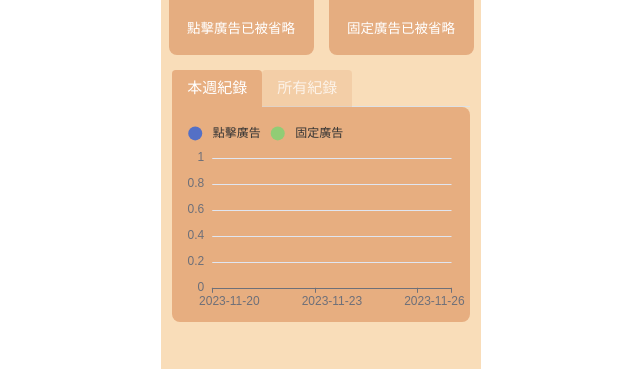
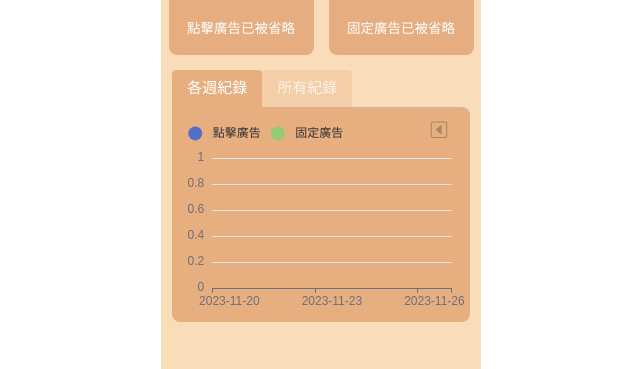
Before and after one commit to TimgleCT/AutoClickYTSkipAdBtn, a Vue app: page / in a window 1280 px wide. Shown: the part 308-677 px from the top of the page, without its empty margins (319-959 px from the left). Built offline with nearby package versions, Linux system fonts and the light colour scheme; a web font is replaced by a local one.

Commit message:
feat: 本週記錄調整為各週紀錄
- 可查看過去每天的統計圖表資料

```diff
--- a/package.json
+++ b/package.json
@@ -11,6 +11,7 @@
   },
   "dependencies": {
     "bootstrap": "^5.3.2",
+    "bootstrap-icons": "^1.11.2",
     "vue": "^3.3.4"
   },
   "devDependencies": {
--- a/src/App.vue
+++ b/src/App.vue
@@ -32,7 +32,7 @@ import skipAdBarChart from './components/skipAdBarChart.vue';
     <infoTabs
       :tabs="[
         {
-          title: '本週紀錄',
+          title: '各週紀錄',
           component: skipAdBarChart,
         },
         {
--- a/src/components/skipAdBarChart.vue
+++ b/src/components/skipAdBarChart.vue
@@ -1,12 +1,22 @@
 <script setup>
-import { ref } from 'vue';
+import { computed, ref, watch } from 'vue';
 import ChromeStorageLoader from '../module/ChromeStorageLoader.js';
 import stackBarChart from './stackBarChart.vue';
 import DateTimeHelper from '../module/DateTimeHelper.js';
 
 const dataLoader = new ChromeStorageLoader();
-const thisWeekDates = ref(DateTimeHelper.getThisWeekDates());
 const yData = ref([]);
+const weekOffset = ref(0);
+
+const thisWeekDates = computed(() => DateTimeHelper.getThisWeekDates(weekOffset.value));
+
+function addWeekOffset() {
+    weekOffset.value += 1;
+}
+
+function minusWeekOffset() {
+    weekOffset.value -= 1;
+}
 
 function categorizeDates(baseDates, targetDates) {
     const categorizedDates = {};
@@ -27,24 +37,20 @@ function categorizeDates(baseDates, targetDates) {
     return categorizedDates;
 }
 
-async function init() {
-    if (chrome.storage) {
+function getSkipAdInfoByDateRange(data, dateRange) {
+    if (data.length > 0) {
+        const skipAdRecordWithDatetime = data.map((adRecord) => new Date(JSON.parse(adRecord.recordTime)));
+        return categorizeDates(dateRange, skipAdRecordWithDatetime);
+    }
+    return null;
+}
+
+async function setThisWeekSkipAdInfo() {
     const skipClickAdRecord = await dataLoader.getSkipClickAdRecord();
     const skipFixedAdRecord = await dataLoader.getSkipFixedAdRecord();
     const thisWeekDatesObj = thisWeekDates.value.map((ele) => new Date(ele));
-        let thisWeekSkipClickAdRecords = null;
-        let thisWeekSkipFixedAdRecords = null;
-
-        if (skipClickAdRecord.length > 0) {
-            const skipClickAdRecordWithDatetime = skipClickAdRecord.map((adRecord) => new Date(JSON.parse(adRecord.recordTime)));
-            thisWeekSkipClickAdRecords = categorizeDates(thisWeekDatesObj, skipClickAdRecordWithDatetime);
-        }
-
-        if (skipFixedAdRecord.length > 0) {
-            const skipFixedAdRecordWithDatetime = skipFixedAdRecord.map((adRecord) => new Date(JSON.parse(adRecord.recordTime)));
-            thisWeekSkipFixedAdRecords = categorizeDates(thisWeekDatesObj, skipFixedAdRecordWithDatetime);
-        }
-
+    const thisWeekSkipClickAdRecords = getSkipAdInfoByDateRange(skipClickAdRecord, thisWeekDatesObj);
+    const thisWeekSkipFixedAdRecords = getSkipAdInfoByDateRange(skipFixedAdRecord, thisWeekDatesObj);
     const thisWeekSkipClickAdCount = [];
     const thisWeekSkipFixedAdCount = [];
     thisWeekDates.value.forEach((date) => {
@@ -62,6 +68,19 @@ async function init() {
         },
     ];
 }
+
+watch(
+    thisWeekDates,
+    () => {
+        setThisWeekSkipAdInfo();
+    },
+    { deep: true },
+);
+
+function init() {
+    if (chrome.storage) {
+        setThisWeekSkipAdInfo();
+    }
 }
 
 init();
@@ -69,12 +88,17 @@ init();
 </script>
 
 <template>
-    <div class="skipAdBarChart w-100 h-100">
+    <div class="position-relative skipAdBarChart w-100 h-100">
+        <template v-if="yData.length > 0">
+            <div class="position-absolute setWeek">
+                <i @click="addWeekOffset()" class="bi bi-caret-left-square mx-1"></i>
+                <i v-if="weekOffset > 0" @click="minusWeekOffset()" class="bi bi-caret-right-square mx-1"></i>
+            </div>
             <stackBarChart
-            v-if="yData.length > 0"
                 :x-data="thisWeekDates"
                 :y-data="yData"
             ></stackBarChart>
+        </template>
         <div v-else class="d-flex justify-content-center align-items-center w-100 h-100">
             <span class="noDataLabel">暫無資料</span>
         </div>
@@ -86,4 +110,16 @@ init();
     color: white;
     font-size: 1.5rem;
 }
+.setWeek{
+    top: 0.5rem;
+    right: 1rem;
+    z-index: 1;
+}
+.setWeek i{
+    font-size: 1.1rem;
+    color: #a58964;
+}
+.setWeek i:hover{
+    cursor: pointer;
+}
 </style>
--- a/src/components/stackBarChart.vue
+++ b/src/components/stackBarChart.vue
@@ -1,6 +1,6 @@
 <script setup>
 import {
-    ref, onMounted, onUnmounted,
+    ref, onMounted, onUnmounted, watch,
 } from 'vue';
 import * as echarts from 'echarts/core.js';
 import {
@@ -38,6 +38,7 @@ const props = defineProps({
         default: '個',
     },
 });
+
 const chart = ref(null);
 let chartInstance = null;
 const option = ref({
@@ -63,7 +64,7 @@ const option = ref({
     },
     xAxis: {
         type: 'category',
-        data: props.xData,
+        data: null,
     },
     yAxis: {
         type: 'value',
@@ -71,8 +72,12 @@ const option = ref({
     series: [],
 });
 
-const processSeriesData = () => {
-    const series = props.yData.map((ele) => ({
+function setXAxis() {
+    option.value.xAxis.data = props.xData;
+}
+
+function setSeries() {
+    const series = JSON.parse(JSON.stringify(props.yData)).map((ele) => ({
         data: ele.data,
         type: 'bar',
         stack: 'a',
@@ -125,13 +130,19 @@ const processSeriesData = () => {
     }
 
     option.value.series = series;
-};
+}
+
+function drawChart() {
+    setXAxis();
+    setSeries();
+    if (!chartInstance) {
+        chartInstance = echarts.init(chart.value);
+    }
+    chartInstance.setOption(option.value);
+}
 
 onMounted(() => {
-    processSeriesData();
-    chartInstance = echarts.init(chart.value);
-    chartInstance.setOption(option.value);
-
+    drawChart();
     window.addEventListener('resize', () => {
         chartInstance.resize();
     });
@@ -144,6 +155,16 @@ onUnmounted(() => {
     }
 });
 
+watch(
+    () => [props.xData, props.yData],
+    () => {
+        if (chartInstance) {
+            drawChart();
+        }
+    },
+    { deep: true },
+);
+
 </script>
 
 <template>
--- a/src/module/DateTimeHelper.js
+++ b/src/module/DateTimeHelper.js
@@ -46,18 +46,17 @@ class DateTimeHelper {
         return result;
     }
 
-    static getThisWeekDates() {
-        const today = new Date();
-        const currentDay = today.getDay(); // 0表示星期日，1表示星期一，以此類推
+    static getThisWeekDates(weekOffset = 0, startDate = new Date()) {
+        const currentDay = startDate.getDay(); // 0表示星期日，1表示星期一，以此類推
 
         const mondayDiff = currentDay === 0 ? 6 : currentDay - 1;
         const sundayDiff = currentDay === 0 ? 0 : 7 - currentDay;
 
-        const monday = new Date(today);
-        monday.setDate(today.getDate() - mondayDiff);
+        const monday = new Date(startDate);
+        monday.setDate(startDate.getDate() - mondayDiff - 7 * weekOffset);
 
-        const sunday = new Date(today);
-        sunday.setDate(today.getDate() + sundayDiff);
+        const sunday = new Date(startDate);
+        sunday.setDate(startDate.getDate() + sundayDiff - 7 * weekOffset);
 
         const weekDates = [];
 
```
Also changed, not shown: public/content.js (+4 -12 lines), src/main.js (+5 -4 lines), 9 other files (tests, documents, lock files or other folders). Lines whose indentation alone changed are shown as unchanged.
